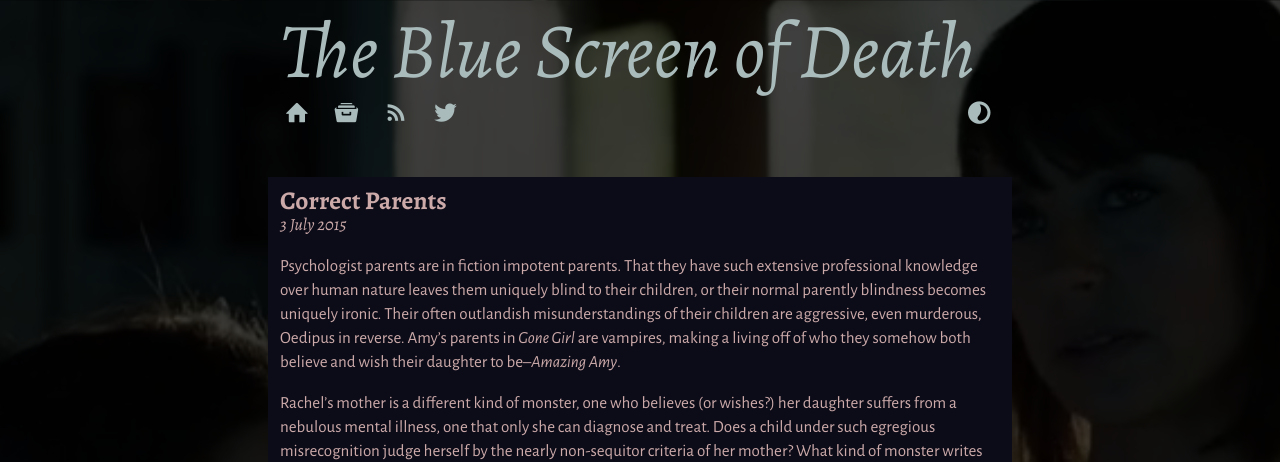
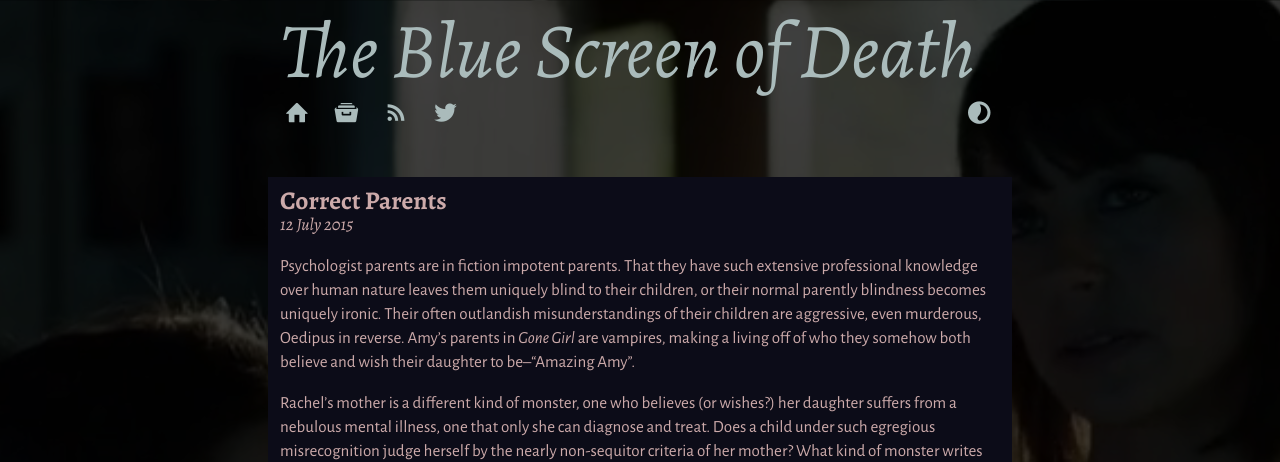
Before and after one commit to zoggop/pg-test, a Jekyll site: the page built from _posts/2015-07-12-correct-parents.md, in a window 1280 px wide and 900 px high. Shown: the top 462 px of the window. Built offline with Jekyll 4.4.1, drawn with Linux system fonts in a browser that asks for light colours; Markdown is read by kramdown in place of the engine named in the settings; comment, search, counter and statistics services are not loaded.

```diff
--- a/_posts/2015-07-3-correct-parents.md
+++ b/_posts/2015-07-12-correct-parents.md
@@ -3,7 +3,7 @@ layout: post
 title: Correct Parents
 ---
 
-Psychologist parents are in fiction impotent parents. That they have such extensive professional knowledge over human nature leaves them uniquely blind to their children, or their normal parently blindness becomes uniquely ironic. Their often outlandish misunderstandings of their children are aggressive, even murderous, Oedipus in reverse. Amy's parents in *Gone Girl* are vampires, making a living off of who they somehow both believe and wish their daughter to be--*Amazing Amy*.
+Psychologist parents are in fiction impotent parents. That they have such extensive professional knowledge over human nature leaves them uniquely blind to their children, or their normal parently blindness becomes uniquely ironic. Their often outlandish misunderstandings of their children are aggressive, even murderous, Oedipus in reverse. Amy's parents in *Gone Girl* are vampires, making a living off of who they somehow both believe and wish their daughter to be--"Amazing Amy".
 
 Rachel's mother is a different kind of monster, one who believes (or wishes?) her daughter suffers from a nebulous mental illness, one that only she can diagnose and treat. Does a child under such egregious misrecognition judge herself by the nearly non-sequitor criteria of her mother? What kind of monster writes such an easily written off figure?
 
```
